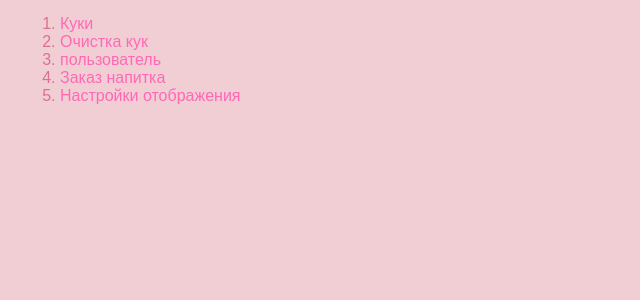
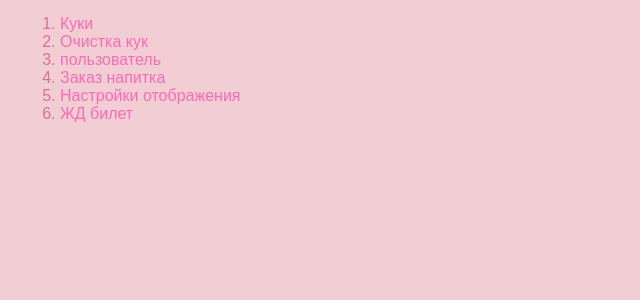
Before and after one commit to barashkova04/backend-labs, a Flask app: page /lab3/ in a window 1280 px wide. Shown: the part 190-490 px from the top of the page, without its empty margins (0-640 px from the left). Run offline with Flask 3, Linux system fonts and the light colour scheme.

Commit message:
исправления

```diff
--- a/templates/lab3/lab3.html
+++ b/templates/lab3/lab3.html
@@ -30,6 +30,9 @@
             <a href="/lab3/settings">Настройки отображения</a>
         </li>
 
+        <li>
+            <a href="/lab3/ticket">ЖД билет</a>
+        </li>
 
     </ol>
 {% endblock %}
```
